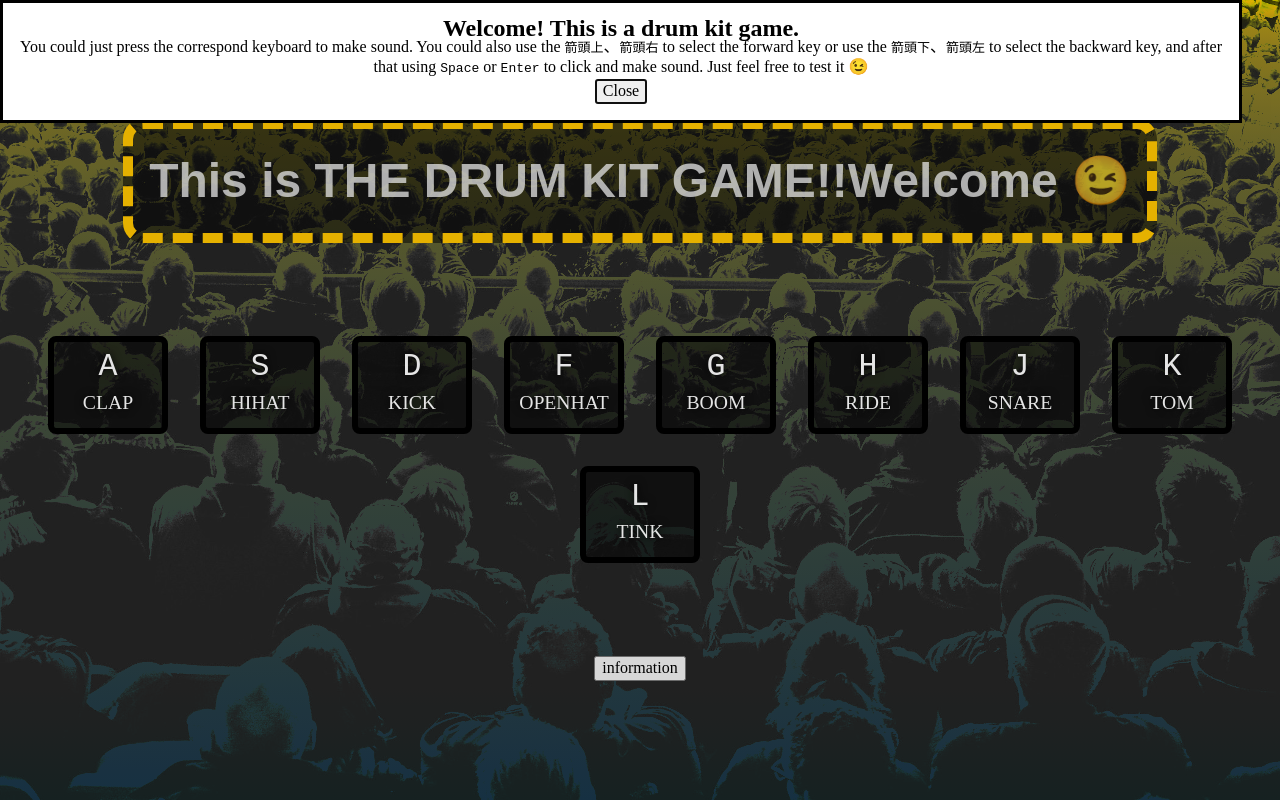
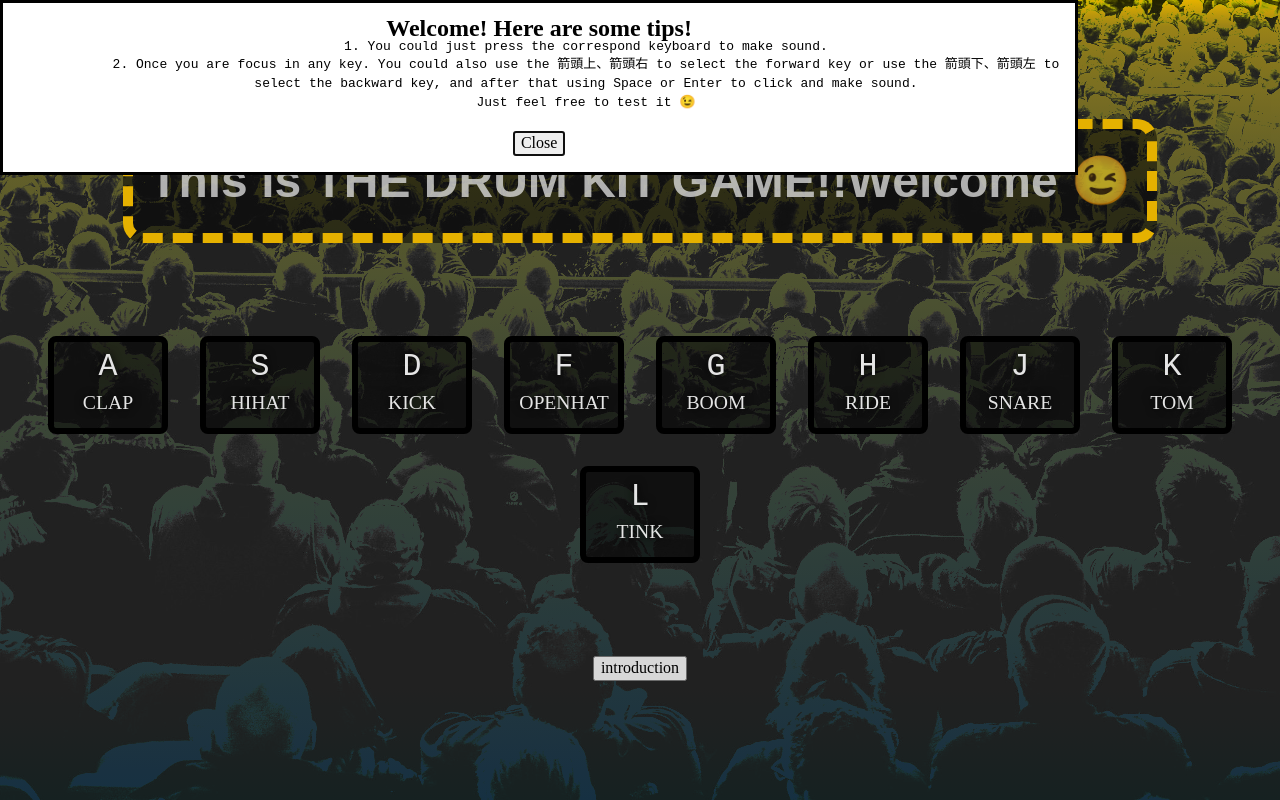
Before and after one commit to Beginneraboutlife116/JS30-01-drum-kit, a plain HTML site: page index.html in a window 1280 px wide. Drawn offline with Linux system fonts and the light colour scheme.

Commit message:
correct the naming

```diff
--- a/index.html
+++ b/index.html
@@ -63,25 +63,23 @@
           <audio preload="auto" src="./sounds/tink.wav"></audio>
         </button>
       </section>
-      <button class="open-dialog">information</button>
-      <dialog class="info-dialog" aria-labelledby="game-introduction">
-        <header class="info-dialog__header">
-          <h2 class="info-dialog__title" id="game-introduction">
-            Welcome! This is a drum kit game.
+      <button class="open-dialog">introduction</button>
+      <dialog class="intro-dialog" aria-labelledby="game-introduction">
+        <header class="intro-dialog__header">
+          <h2 class="intro-dialog__title" id="game-introduction">
+            Welcome! Here are some tips!
           </h2>
         </header>
-        <section class="info">
-          <p class="info__text">
-            You could just press the correspond keyboard to make sound. You
-            could also use the <kbd>箭頭上</kbd>、<kbd>箭頭右</kbd> to select
-            the forward key or use the <kbd>箭頭下</kbd>、<kbd>箭頭左</kbd> to
-            select the backward key, and after that using <kbd>Space</kbd> or
-            <kbd>Enter</kbd> to click and make sound. Just feel free to test it
-            &#128521;
-          </p>
+        <section class="intro">
+          <pre class="intro__text">
+            1. You could just press the correspond keyboard to make sound.
+            2. Once you are focus in any key. You could also use the <kbd>箭頭上</kbd>、<kbd>箭頭右</kbd> to select the forward key or use the <kbd>箭頭下</kbd>、<kbd>箭頭左</kbd> to
+            select the backward key, and after that using <kbd>Space</kbd> or <kbd>Enter</kbd> to click and make sound.
+            Just feel free to test it &#128521;
+          </pre>
         </section>
-        <footer class="info-dialog__footer">
-          <button class="info-dialog__close-button" aria-label="dialog-close">
+        <footer class="intro-dialog__footer">
+          <button class="intro-dialog__close-button" aria-label="dialog-close">
             Close
           </button>
         </footer>
--- a/main.js
+++ b/main.js
@@ -1,19 +1,19 @@
 const keys = document.querySelectorAll('.key')
-const infoDialog = document.querySelector('.info-dialog')
+const introDialog = document.querySelector('.intro-dialog')
 const openDialog = document.querySelector('.open-dialog')
-const closeDialog = document.querySelector('.info-dialog__close-button')
+const closeDialog = document.querySelector('.intro-dialog__close-button')
 
 // * 處理提供資訊的modal
 let focusElementIndex = -1
-infoDialog.showModal()
+introDialog.showModal()
 openDialog.addEventListener('click', () => {
-  infoDialog.showModal()
+  introDialog.showModal()
 })
 closeDialog.addEventListener('click', () => {
-  infoDialog.close()
+  introDialog.close()
 })
 // * 用以歸還focus狀態到key上
-infoDialog.addEventListener('close', () => {
+introDialog.addEventListener('close', () => {
   if (focusElementIndex !== -1) {
     keys[focusElementIndex].focus()
     focusElementIndex = -1
@@ -52,10 +52,7 @@
 
   // * 當玩家在focus狀態下開啟introduction的時候，focus被移出的暫存
   key.addEventListener('focusout', event => {
-    console.log(event.target)
-    console.log(infoDialog.open, 'focus out')
     focusElementIndex = index
-    console.log(focusElementIndex)
   })
 
   // * 用滑鼠點擊，或者是當button被focus的時候，可以使用enter、space
```
